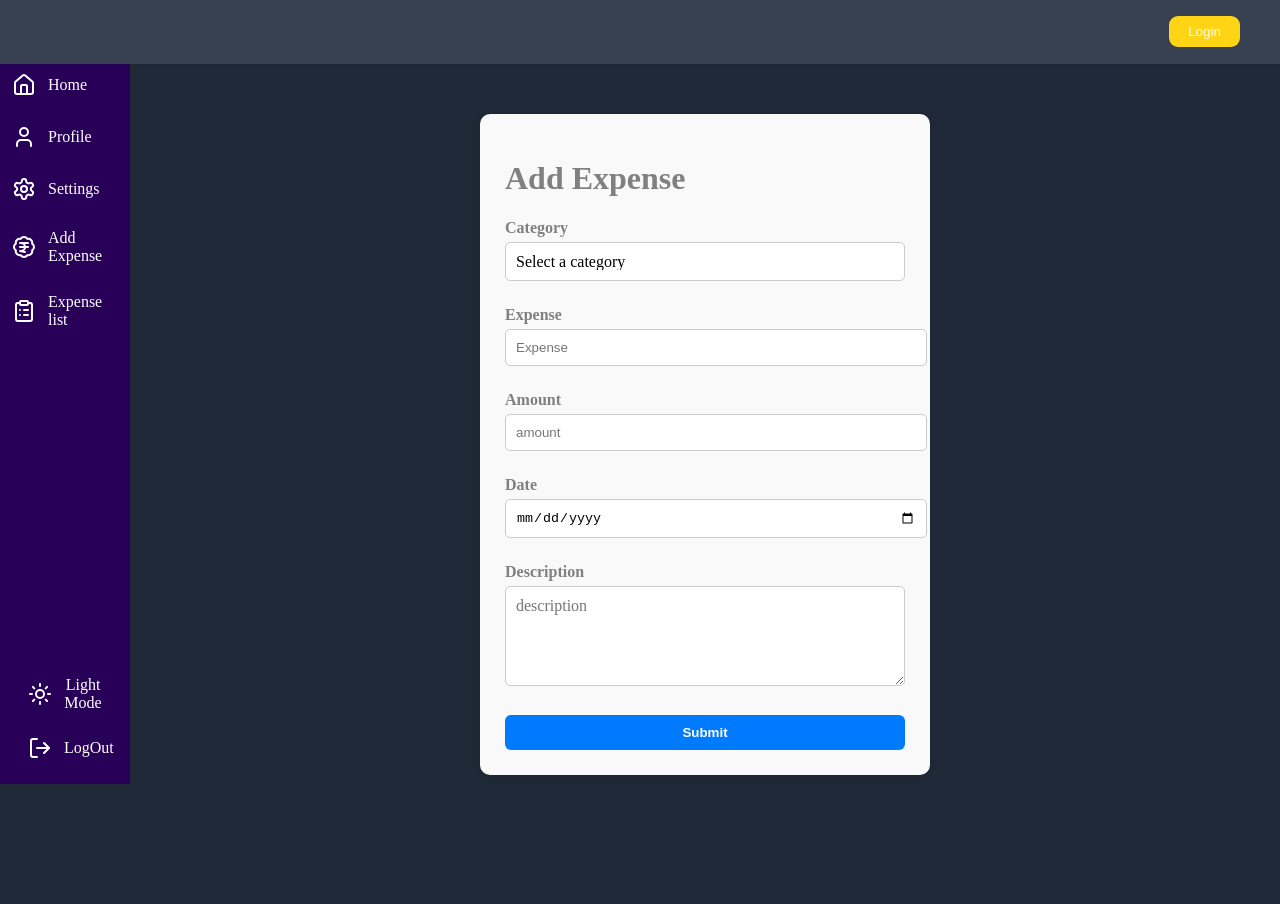
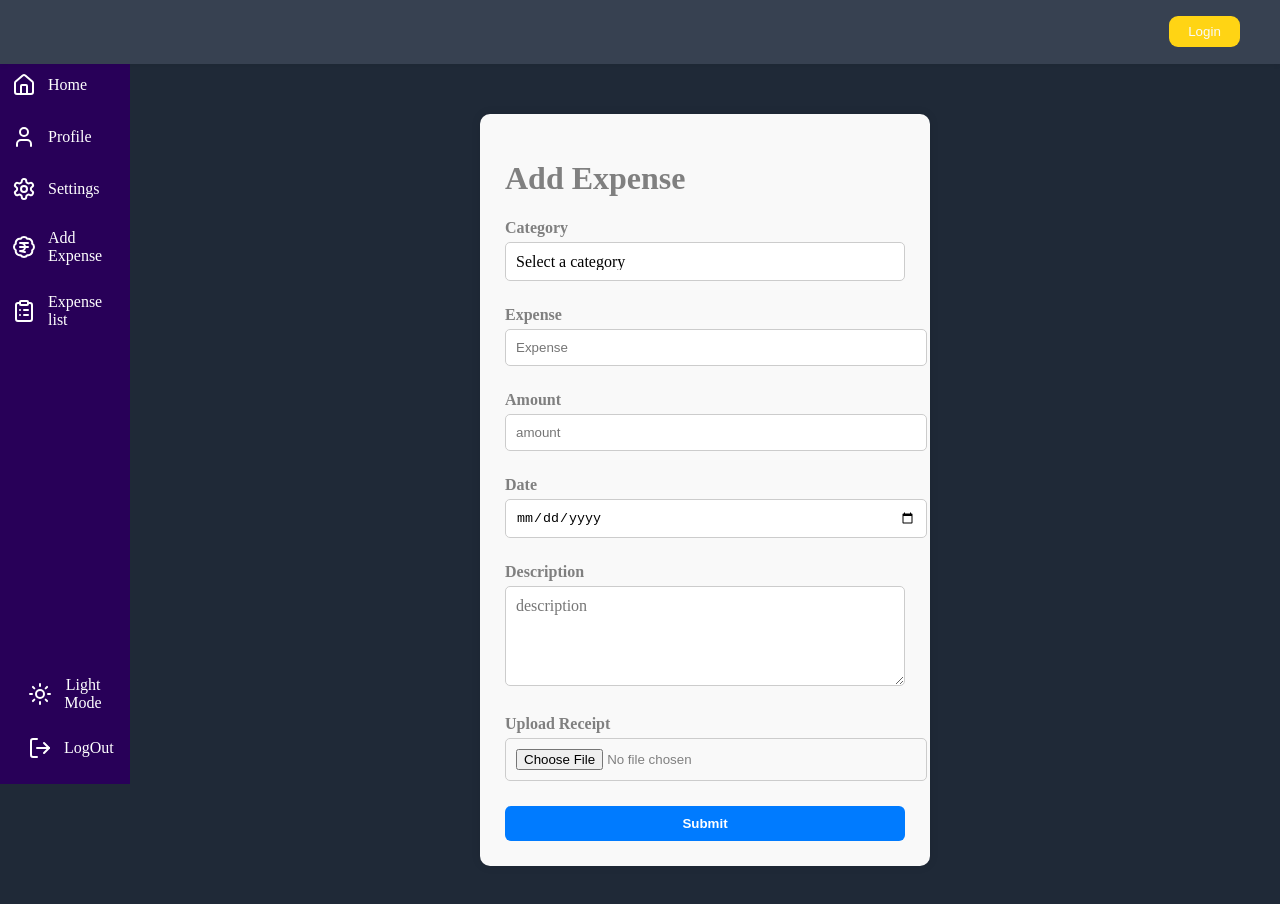
Before and after one commit to shyam5839/Expensive-Tracker, a React (Vite) app: page /form/create in a window 1280 px wide. Shown: the top 904 px of the page. Before the commit the page ends 825 px from the top, so only its background shows below. Built offline with nearby package versions, Linux system fonts and the light colour scheme.

Commit message:
* Added file input * Added dummy api call to fetch expense data.

```diff
--- a/src/pages/Dashboard.jsx
+++ b/src/pages/Dashboard.jsx
@@ -1,4 +1,4 @@
-import React from 'react'
+import React, { useEffect, useState } from 'react'
 import '../style/Dashboard.scss'
 import { FaArrowDown, FaArrowUp } from 'react-icons/fa'
 import Chart from './Chart';
@@ -17,6 +17,23 @@ const mockData = {
 
 
 const Dashboard = () => {
+
+    const [expenseData, setExpenseData] = useState([]);
+
+    useEffect(() => {
+        fetch('https://jsonplaceholder.typicode.com/users')
+          .then((res) => res.json())
+          .then((data) => {
+            setExpenseData(data);
+            console.log(data);
+          })
+          .catch((err) => {
+            console.error('Fetch failed:', err);
+          });
+      }, []);
+
+
+
     return (
         <div className='dashboard'>
             <h1>Dashboard</h1>
@@ -49,15 +66,16 @@ const Dashboard = () => {
             <div className='transactions'>
 <h3>Recent Transactions</h3>
 <ul>
-    {mockData.recentTransactions.map((x)=> (
-
+    {expenseData.map((x)=> (
         <li key={x.id}>
             <span>{x.name}</span>
-            <span className={ x.amount < 0 ? "negative":"positive" } >
 
-            ₹{x.amount}
 
-            </span>
+            {typeof x.amount === 'number' && (
+        <span className={x.amount < 0 ? 'negative' : 'positive'}>
+          ₹{x.amount}
+        </span>
+      )}
         </li>
     ))}
 </ul>
--- a/src/pages/Form/AddExpense.jsx
+++ b/src/pages/Form/AddExpense.jsx
@@ -11,6 +11,7 @@ const AddExpense = () => {
     amount: '',
     date: '',
     description: '',
+    receipt: null,
   }
 
   const validationSchema =Yup.object(
@@ -92,6 +93,25 @@ const AddExpense = () => {
             </div>
           </div>
 
+          <div className="form-group">
+            <label htmlFor="receipt">Upload Receipt</label>
+            <Field name="receipt">
+              {({ form }) => (
+                <input
+                  id="receipt"
+                  name="receipt"
+                  type="file"
+                  onChange={(event) => {
+                    form.setFieldValue("receipt", event.currentTarget.files[0]);
+                  }}
+                />
+              )}
+            </Field>
+            <div className="error">
+              <ErrorMessage name="receipt" component="div" className="error" />
+            </div>
+          </div>
+
           <button type='submit' className="submit-btn">Submit</button>
         </Form>
       </Formik>
```
